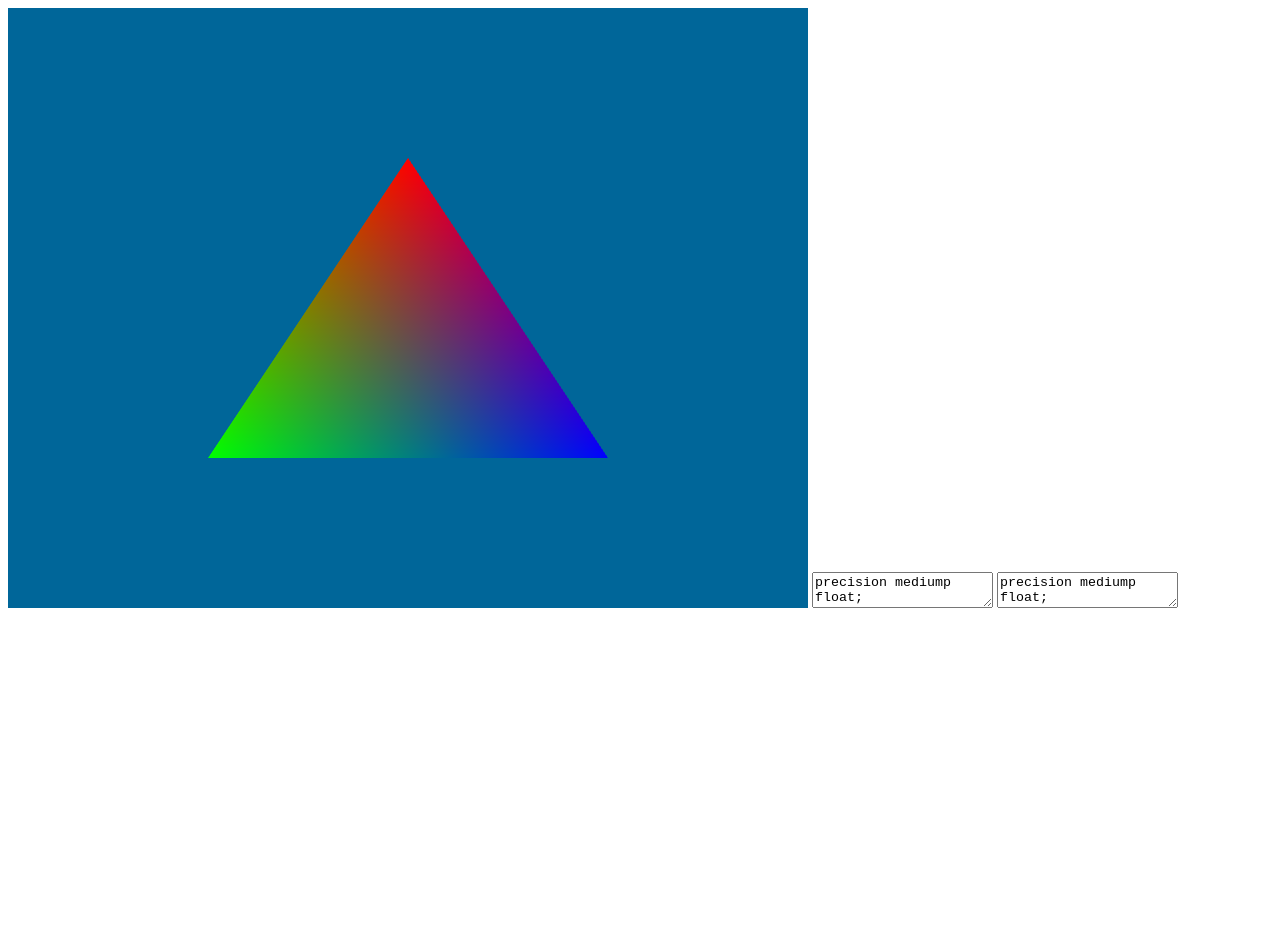
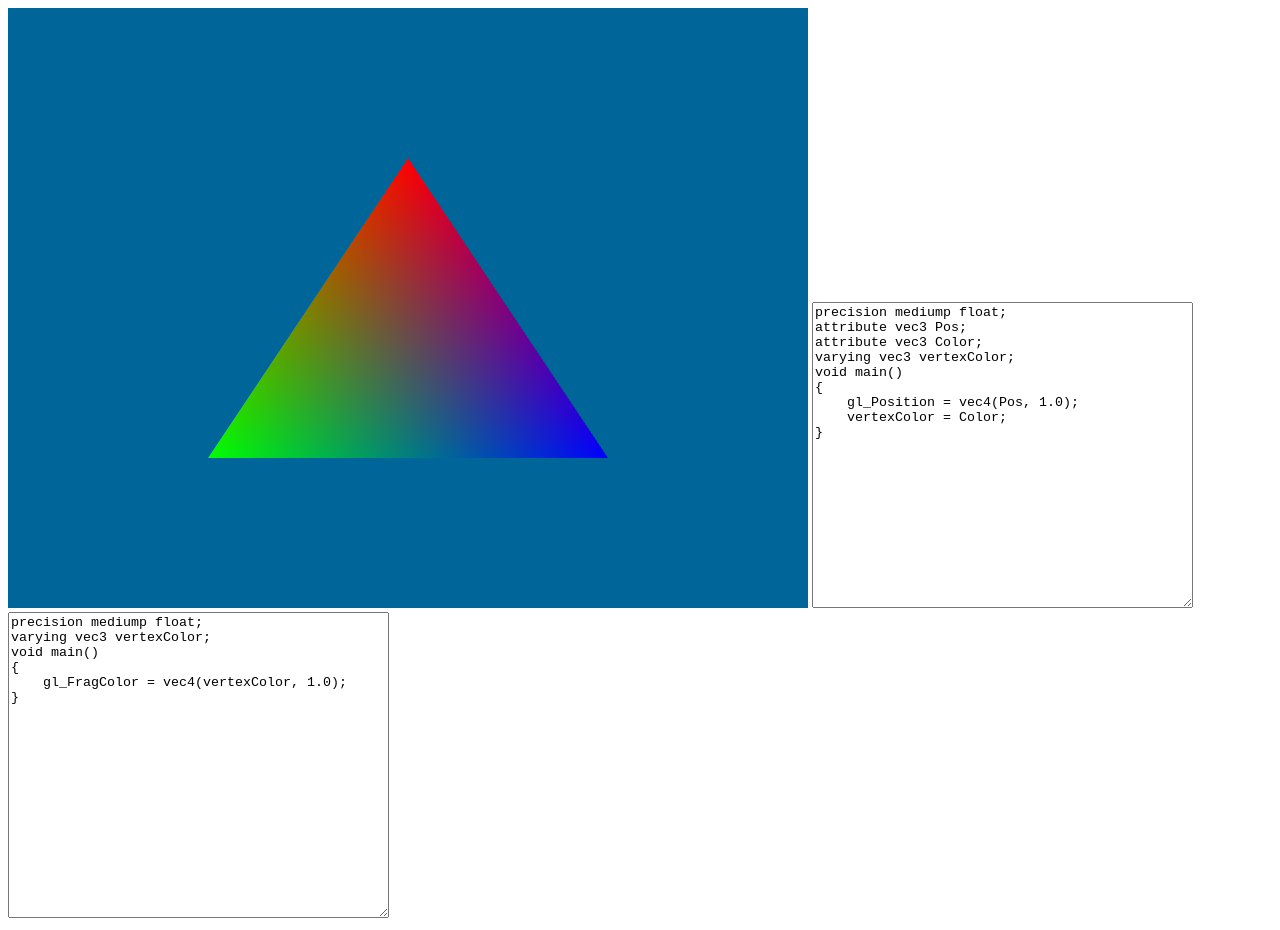
Before and after one commit to jonathanswag83/webgldemo, a plain HTML site: page index.html in a window 1280 px wide. Before the commit the page ends 800 px from the top, so only its background shows below. Drawn offline with Linux system fonts and the light colour scheme.

Commit message:
Update index.html

```diff
--- a/index.html
+++ b/index.html
@@ -3,6 +3,12 @@
     <head>
         <meta charset="utf-8">
         <title>WebGL Demo</title>
+        <style>
+            textarea {
+                height: 300px;
+                width: 375px;
+            }
+        </style>
     </head>
     <body onload="InitWebGL();">
         <canvas id="gl" width="800px" height="600px"></canvas>
```
